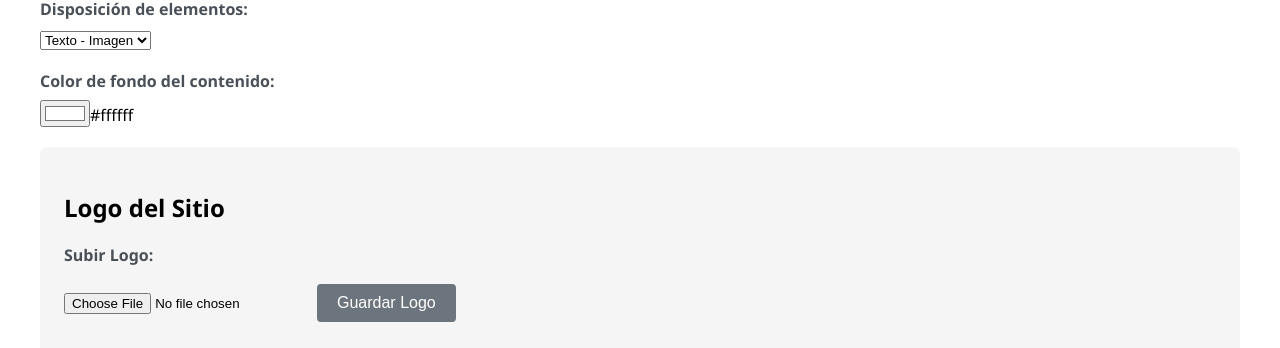
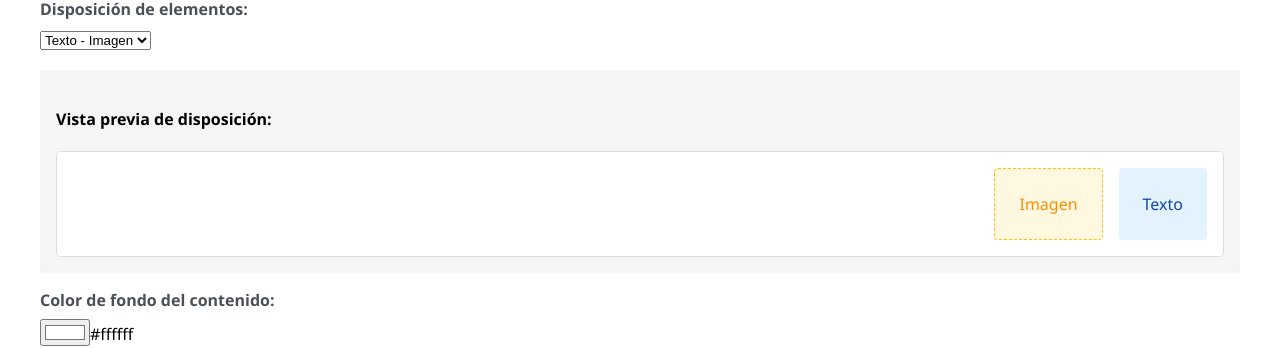
Before and after one commit to odeado/pagina-base, a Next.js app: page /admin/Home in a window 1280 px wide. Shown: the part 180-528 px from the top of the page. Built offline with nearby package versions, Linux system fonts and the light colour scheme; no server answers; the database is empty.

Commit message:
agregar layout

```diff
--- a/pages/admin/Home.js
+++ b/pages/admin/Home.js
@@ -289,6 +289,18 @@ const cancelEdit = () => {
   </select>
 </div>
 
+  {/* Vista previa de disposición */}
+    <div className={styles.layoutPreview}>
+      <h4>Vista previa de disposición:</h4>
+      <div
+        className={styles.previewContainer}
+        style={{ flexDirection: section.layout === 'image-text' ? 'row' : 'row-reverse' }}
+      >
+        <div className={styles.previewText}>Texto</div>
+        <div className={styles.previewImage}>Imagen</div>
+      </div>
+    </div>
+
 {/* Color de fondo del contenido */}
 <div className={styles.formGroup}>
   <label>Color de fondo del contenido:</label>
@@ -378,18 +390,6 @@ const cancelEdit = () => {
     </div>
   )}
 </div>
-
-
-
-
-
-
-
-
-
-
-
-
 
 
 
--- a/styles/AdminPanel.module.css
+++ b/styles/AdminPanel.module.css
@@ -281,6 +281,55 @@
   align-items: center;
 }
 
+.layoutPreview {
+  margin: 1rem 0;
+  padding: 1rem;
+  background: #f5f5f5;
+  border-radius: 4px;
+}
+
+.previewContainer {
+  display: flex;
+  gap: 1rem;
+  margin-top: 0.5rem;
+  padding: 1rem;
+  background: white;
+  border: 1px solid #ddd;
+  border-radius: 4px;
+}
+
+.previewText, .previewImage {
+  padding: 1.5rem;
+  border-radius: 4px;
+  display: flex;
+  align-items: center;
+  justify-content: center;
+}
+
+.previewText {
+  background: #e3f2fd;
+  color: #0d47a1;
+}
+
+.previewImage {
+  background: #fff8e1;
+  color: #ff8f00;
+  border: 1px dashed #ffc107;
+}
+
+/* Para disposiciones especiales */
+.gallery-top .previewContainer::after,
+.gallery-bottom .previewContainer::before {
+  content: "Galería";
+  display: block;
+  width: 100%;
+  padding: 0.5rem;
+  background: #e8f5e9;
+  color: #2e7d32;
+  text-align: center;
+  border-radius: 4px;
+}
+
 @media (max-width: 768px) {
   .colorGroup {
     flex-direction: column;
```
